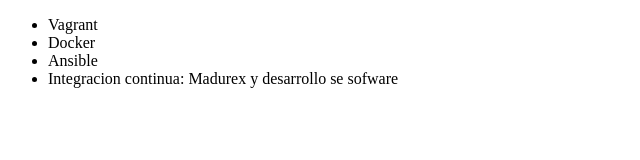
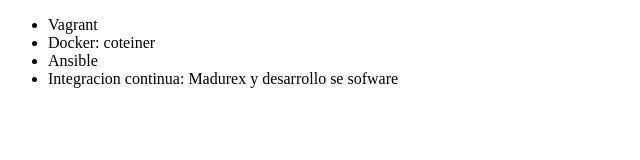
Before and after one commit to elkin2174/alura-git, a plain HTML site: page index.html in a window 1280 px wide. Shown: the full height of the page, 0-640 px from the left. Drawn offline with Linux system fonts and the light colour scheme.

```diff
--- a/index.html
+++ b/index.html
@@ -7,7 +7,7 @@
 <body>
      <ul>
          <li> Vagrant </li>
-         <li> Docker </li>
+         <li> Docker: coteiner </li>
          <li> Ansible </li>
          <li> Integracion continua: Madurex y desarrollo se sofware </li>
      </ul>
```
